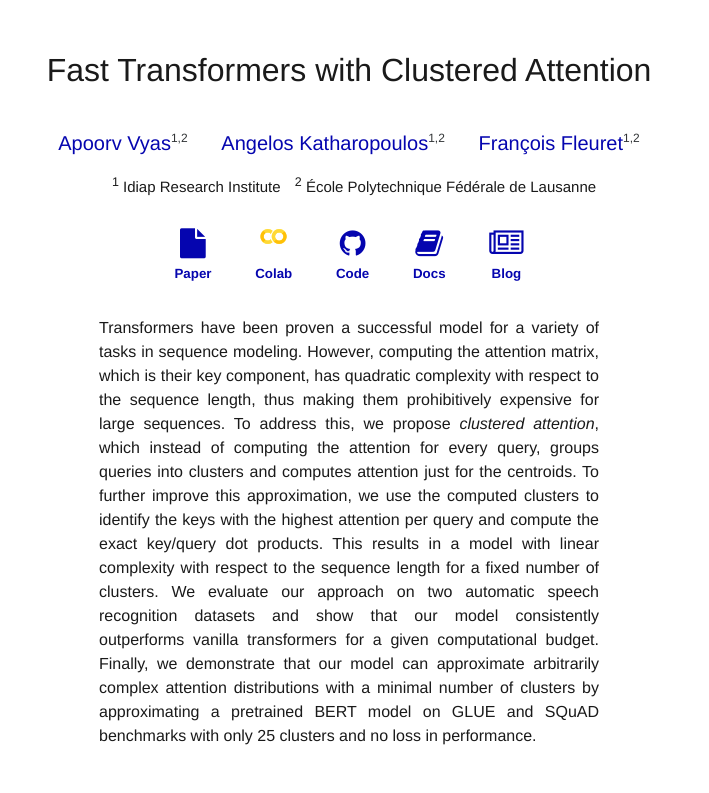
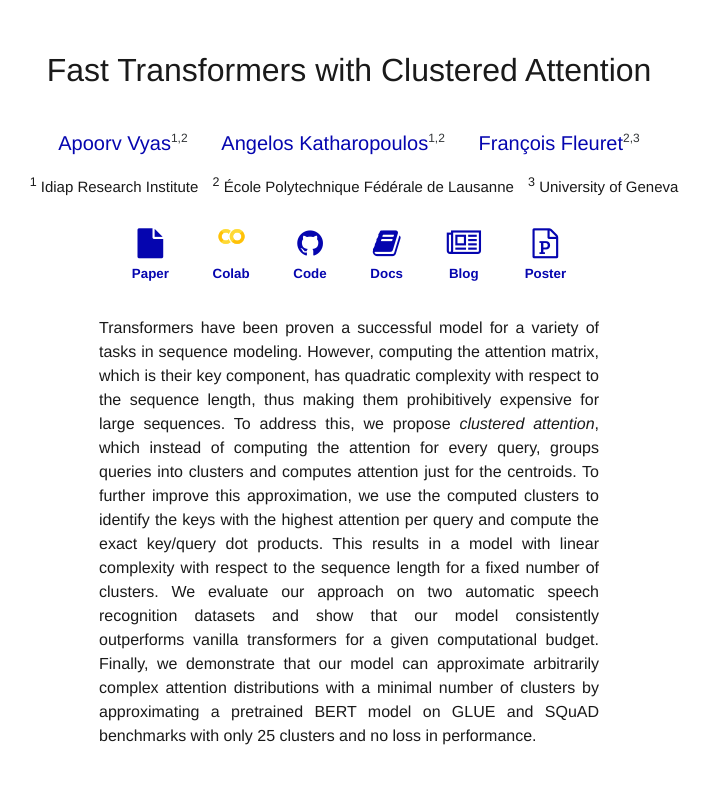
Before and after one commit to clustered-transformers/clustered-transformers.github.io, a plain HTML site: page index.html in a window 1280 px wide. Shown: the top 793 px of the page, without its empty margins (291-1000 px from the left). Drawn offline with nearby package versions, Linux system fonts and the light colour scheme.

Commit message:
Add link to poster

```diff
--- a/index.html
+++ b/index.html
@@ -41,12 +41,13 @@
                 Angelos Katharopoulos<sup>1,2</sup>
             </a>
             <a href="https://fleuret.org/francois">
-                François Fleuret<sup>1,2</sup>
+                François Fleuret<sup>2,3</sup>
             </a>
         </div>
         <div class="affiliations">
             <span><sup>1</sup> Idiap Research Institute</span>
             <span><sup>2</sup> École Polytechnique Fédérale de Lausanne</span>
+            <span><sup>3</sup> University of Geneva</span>
         </div>
 
         <div class="project-conference">
@@ -72,6 +73,10 @@
 			<a href="blog/index.html">
                 <i class="fa fa-newspaper-o"></i> <br>
                 Blog
+            </a>
+            <a href="https://idiap.ch/~avyas/pdfs/poster-neurips-2020.pdf">
+                <i class="fa fa-file-powerpoint-o"></i> <br>
+                Poster
             </a>
         </div>
 
```
